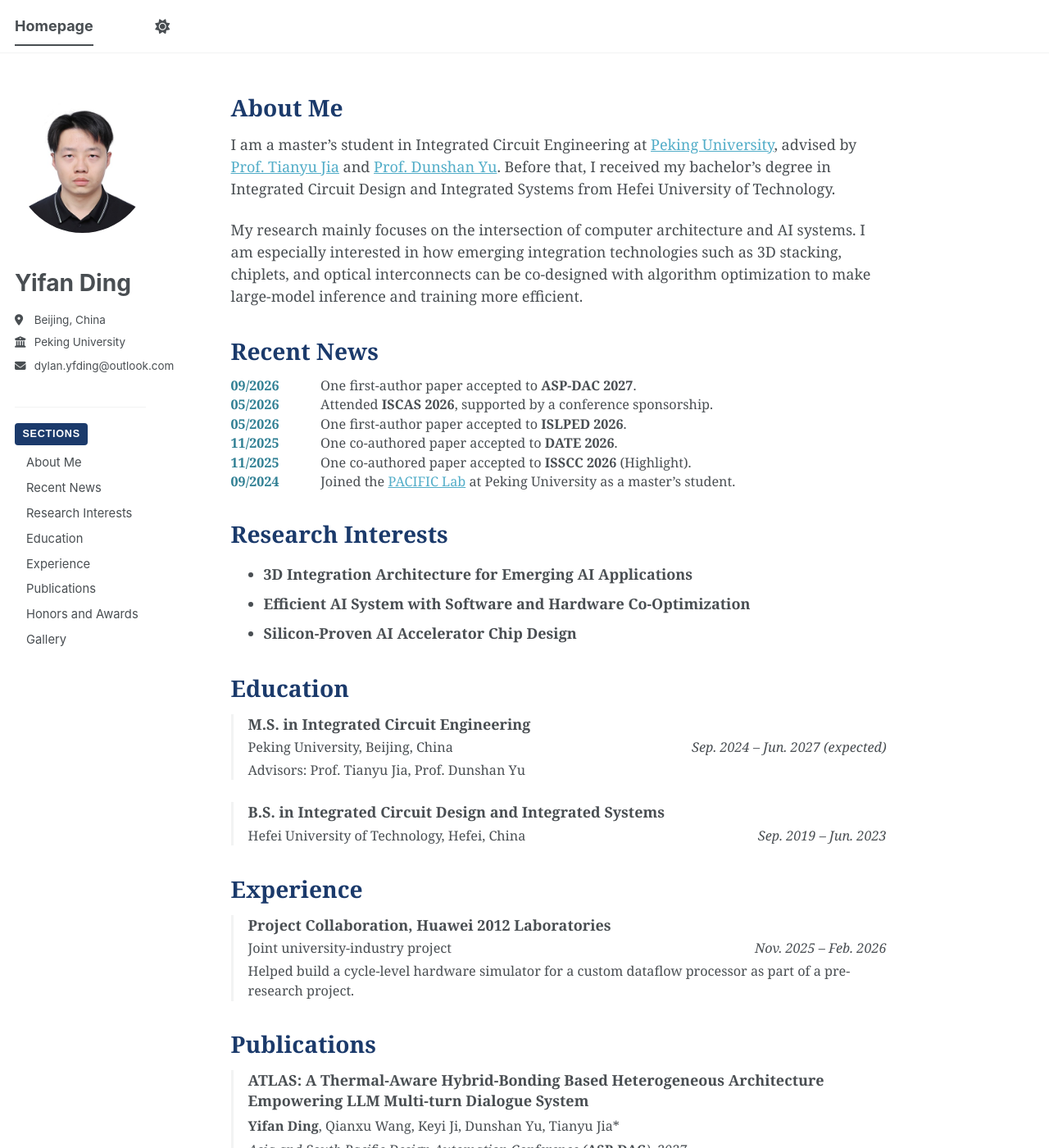
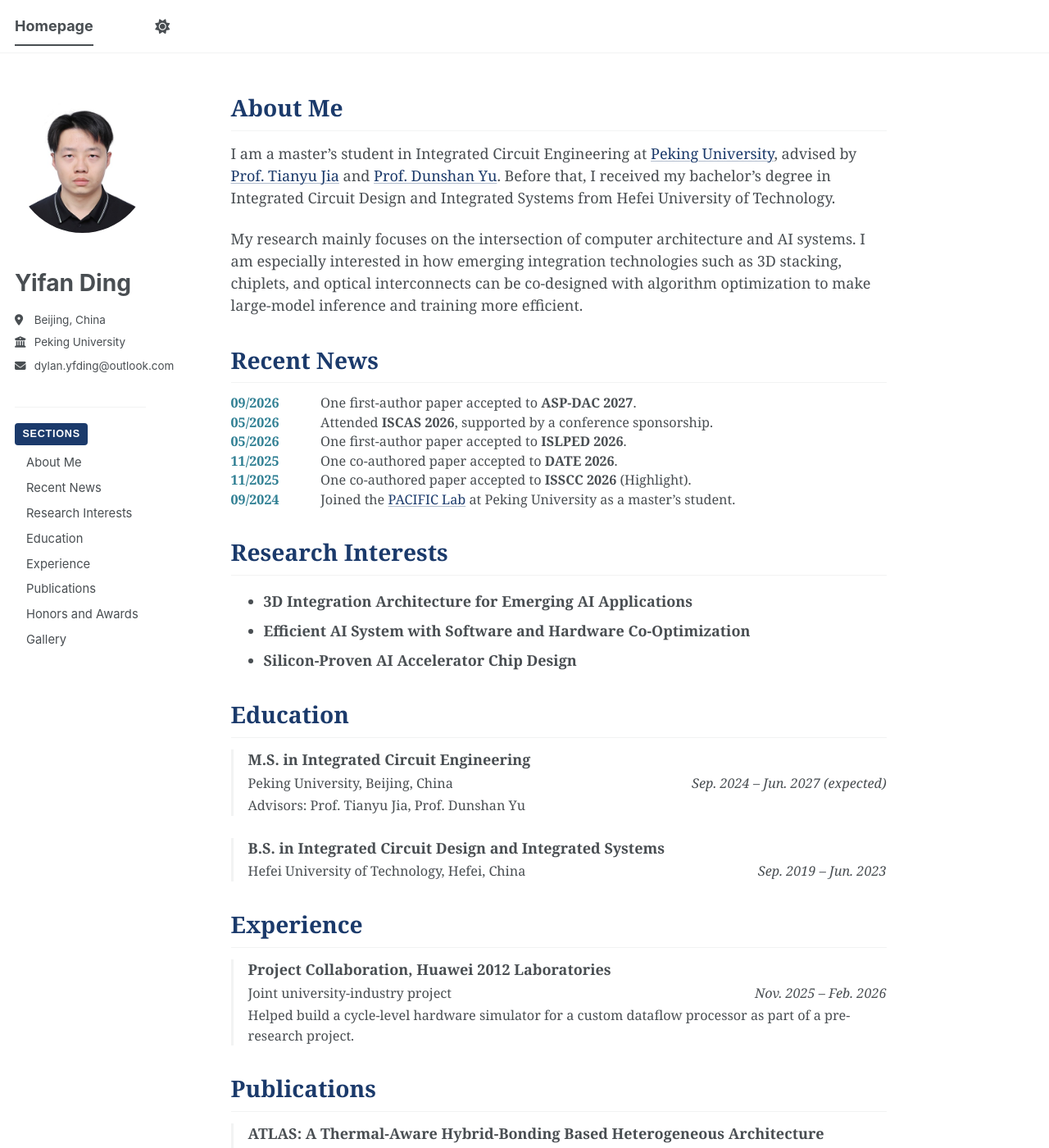
Before and after one commit to DylanDing54/DylanDing54.github.io, a Jekyll site: the page built from _pages/about.md, in a window 1280 px wide and 1400 px high. Shown: the whole window at 82% size. Built offline with Jekyll 4.4.1, drawn with Linux system fonts in a browser that asks for light colours; a style sheet for code colours, icons or effects is not loaded.

Commit message:
Polish typography and link styling after the reference site
Hairline rules under section headings, one navy accent for inline
links with soft underlines, publication titles as hover-underline
headings, and smooth scrolling for the sidebar nav.

Co-Authored-By: Claude Code <noreply@anthropic.com>

```diff
--- a/_sass/layout/_custom.scss
+++ b/_sass/layout/_custom.scss
@@ -476,3 +476,89 @@ html[data-theme="dark"] .nav-heading {
 html[data-theme="dark"] .greedy-nav .visible-links a:before {
     background: #7fb3d5;
 }
+
+/* --- Aesthetic polish, adapted from kunmingshao.github.io --- */
+
+/* Smooth anchor jumps from the sidebar nav. */
+html {
+    scroll-behavior: smooth;
+}
+
+body {
+    -webkit-font-smoothing: antialiased;
+}
+
+/* Section headings get a hairline rule underneath, like the
+   reference's section titles. */
+.page__content h1 {
+    padding-bottom: 0.35em;
+    border-bottom: 1px solid var(--global-border-color);
+}
+
+/* Inline links: one accent navy across the site, with the reference's
+   soft accent-tinted underline and offset. */
+.page__content {
+    a {
+        color: #1b3a6b;
+        text-decoration: underline;
+        text-decoration-color: rgba(27, 58, 107, 0.35);
+        text-decoration-thickness: 1px;
+        text-underline-offset: 2px;
+        transition: $global-transition;
+
+        &:visited {
+            color: #1b3a6b;
+        }
+
+        &:hover,
+        &:focus {
+            color: #1b3a6b;
+            text-decoration-color: #1b3a6b;
+        }
+    }
+}
+
+html[data-theme="dark"] .page__content {
+    a {
+        color: #7fb3d5;
+        text-decoration-color: rgba(127, 179, 213, 0.4);
+
+        &:visited {
+            color: #7fb3d5;
+        }
+
+        &:hover,
+        &:focus {
+            color: #7fb3d5;
+            text-decoration-color: #7fb3d5;
+        }
+    }
+}
+
+/* Publication titles read as headings rather than inline citations:
+   no underline at rest, navy plus underline on hover, as on the
+   reference's publication list. */
+.publication-title a {
+    color: var(--global-text-color);
+    text-decoration: none;
+
+    &:visited {
+        color: var(--global-text-color);
+    }
+
+    &:hover,
+    &:focus {
+        color: #1b3a6b;
+        text-decoration: underline;
+        text-decoration-color: #1b3a6b;
+        text-underline-offset: 3px;
+    }
+}
+
+html[data-theme="dark"] .publication-title a {
+    &:hover,
+    &:focus {
+        color: #7fb3d5;
+        text-decoration-color: #7fb3d5;
+    }
+}
```
